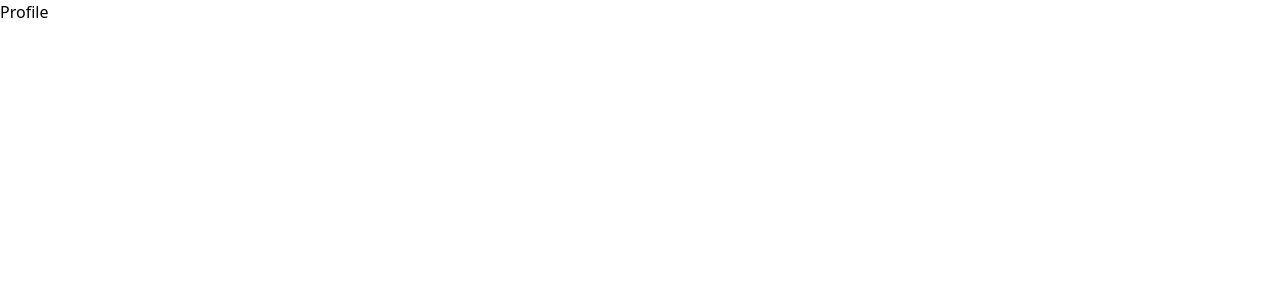
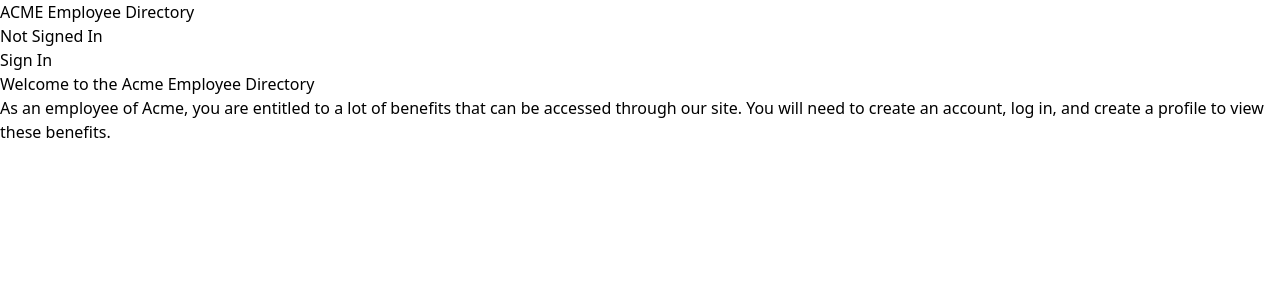
Before and after one commit to ajoy267/adv-react-employee, a React app: page / in a window 1280 px wide. Shown: the top 300 px of the page. Built offline with nearby package versions, Linux system fonts and the light colour scheme.

Commit message:
starting to add some structure to my page

```diff
--- a/src/App.jsx
+++ b/src/App.jsx
@@ -2,6 +2,7 @@
 import Login from './views/Login/Login';
 import Profile from './views/Profile/Profile';
 import Register from './views/Register/Register';
+import Home from './views/Home/Home';
 import { BrowserRouter as Router, Switch, Route } from 'react-router-dom';
 
 export default function App() {
@@ -9,13 +10,16 @@
     <div>
       <Router>
         <Switch>
+          <Route exact path="/">
+            <Home />
+          </Route>
           <Route path="/login">
             <Login />
           </Route>
           <Route path="/register">
             <Register />
           </Route>
-          <Route exact path="/">
+          <Route path="/profile">
             <Profile />
           </Route>
         </Switch>
--- /dev/null
+++ b/src/components/Intro/Intro.jsx
@@ -0,0 +1,14 @@
+import React from 'react';
+
+export default function Intro() {
+  return (
+    <main>
+      <h1>Welcome to the Acme Employee Directory</h1>
+      <p>
+        As an employee of Acme, you are entitled to a lot of benefits that can
+        be accessed through our site. You will need to create an account, log
+        in, and create a profile to view these benefits.
+      </p>
+    </main>
+  );
+}
--- /dev/null
+++ b/src/components/Layout/Header.jsx
@@ -0,0 +1,11 @@
+import React from 'react';
+
+export default function Header() {
+  return (
+    <header>
+      <h2>ACME Employee Directory</h2>
+      <p>Not Signed In</p>
+      <button>Sign In</button>
+    </header>
+  );
+}
--- /dev/null
+++ b/src/views/Home/Home.jsx
@@ -0,0 +1,12 @@
+import React from 'react';
+import Intro from '../../components/Intro/Intro';
+import Header from '../../components/Layout/Header';
+
+export default function Home() {
+  return (
+    <div>
+      <Header />
+      <Intro />
+    </div>
+  );
+}
```
